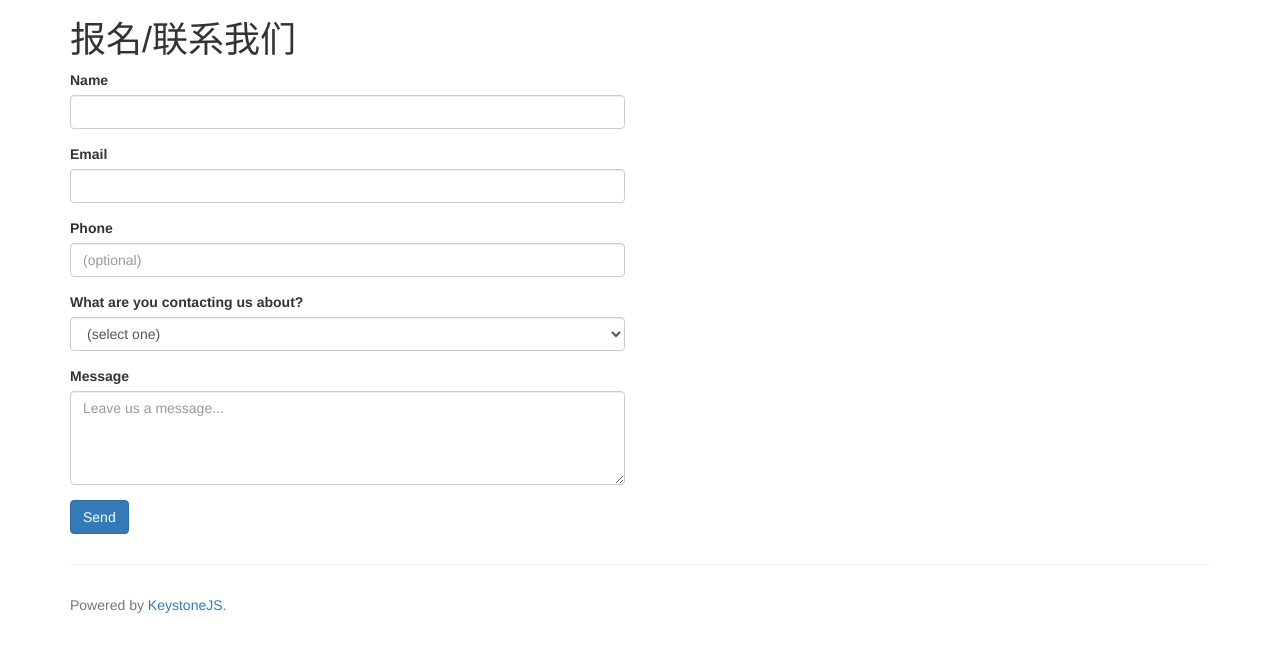
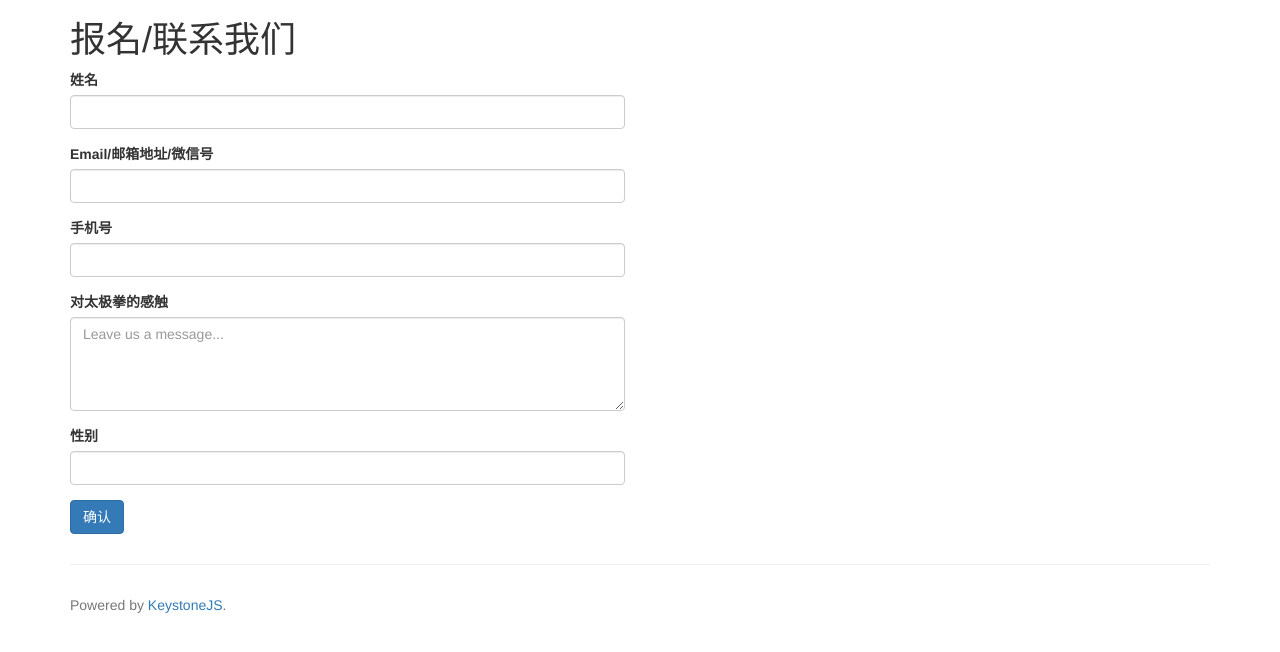
Before and after one commit to avidyalalala/wudang, a Node project: template templates/views/contact.hbs in a window 1280 px wide. Shown: the part 102-754 px from the top of the page. Run offline with Node 20 templates, Linux system fonts and the light colour scheme; the template is opened without the code that fills it, so the values that code supplies are empty.

Commit message:
add gender

```diff
--- a/routes/views/contact.js
+++ b/routes/views/contact.js
@@ -21,7 +21,8 @@ exports = module.exports = function(req, res) {
 
 		updater.process(req.body, {
 			flashErrors: true,
-			fields: 'name, email, phone, enquiryType, message',
+			//fields: 'name, email, phone, enquiryType, message',
+			fields: 'name, email, phone, gender, message',
 			errorMessage: 'There was a problem submitting your enquiry:'
 		}, function(err) {
 			if (err) {
--- a/templates/views/contact.hbs
+++ b/templates/views/contact.hbs
@@ -5,23 +5,23 @@
 	<div class="row">
 		<div class="col-sm-8 col-md-6">
 			{{#if enquirySubmitted}}
-			<h3>Thanks for getting in touch.</h3>
+			<h4>感谢您的参与:)<br/> 请在微信公众号中搜索“太极家园” 关注我们的公众号。</h4>
 			{{else}}
 			<form method="post">
 				<input type="hidden" name="action" value="contact">
 				<div class="form-group {{#if validationErrors.name}}has-error{{/if}}">
-					<label>Name</label>
+					<label>姓名</label>
 					<input type="text" name="name.full"  class="form-control" value="{{formData.[name.full]}}">
 				</div>
 				<div class="form-group {{#if validationErrors.email}}has-error{{/if}}">
-					<label>Email</label>
+					<label>Email/邮箱地址/微信号</label>
 					<input type="email" name="email" class="form-control" value="{{formData.email}}">
 				</div>
-				<div class="form-group">
-					<label>Phone</label>
-					<input type="text" name="phone" placeholder="(optional)" class="form-control" value="{{formData.phone}}">
+				<div class="form-group {{#if validationErrors.phone}}has-error{{/if}}">
+					<label>手机号</label>
+					<input type="text" name="phone"  class="form-control" value="{{formData.phone}}">
 				</div>
-				<div class="form-group {{#if validationErrors.enquiryType}}has-error{{/if}}">
+				<!--<div class="form-group {{#if validationErrors.enquiryType}}has-error{{/if}}">
 					<label>What are you contacting us about?</label>
 					<select name="enquiryType" class="form-control">
 						<option value="">(select one)</option>
@@ -29,13 +29,17 @@
 						<option value="{{value}}">{{label}}</option>
 						{{/each}}
 					</select>
-				</div>
+				</div>-->
 				<div class="form-group {{#if validationErrors.message}}has-error{{/if}} ">
-					<label>Message</label>
+					<label>对太极拳的感触</label>
 					<textarea name="message" placeholder="Leave us a message..." rows="4" class="form-control">{{formData.message}}</textarea>
 				</div>
+                                <div class="form-group {{#if validationErrors.gender}}has-error{{/if}}">
+                                        <label>性别</label>
+                                        <input type="text" name="gender" class="form-control" value="{{formData.gender}}">
+                                </div>
 				<div class="form-actions">
-					<button type="submit" class="btn btn-primary">Send</button>
+					<button type="submit" class="btn btn-primary">确认</button>
 				</div>
 			</form>
 			{{/if}}
```
